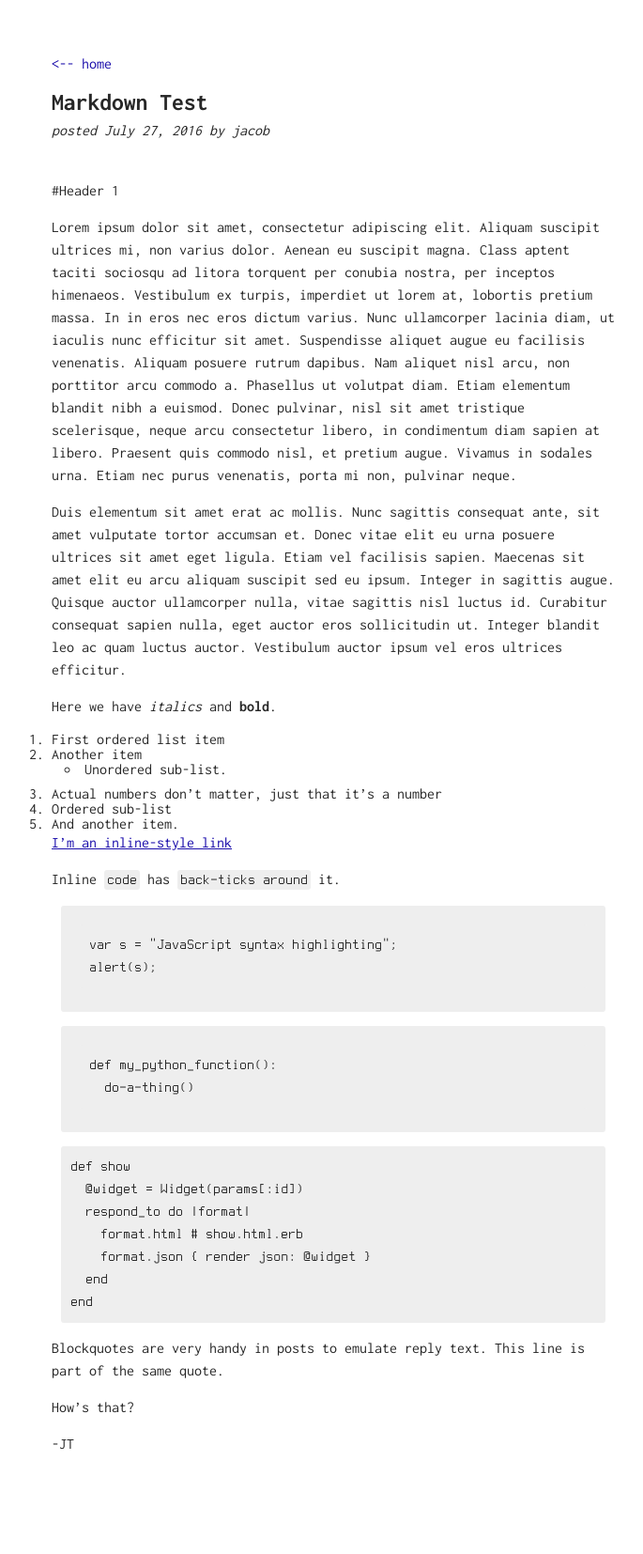
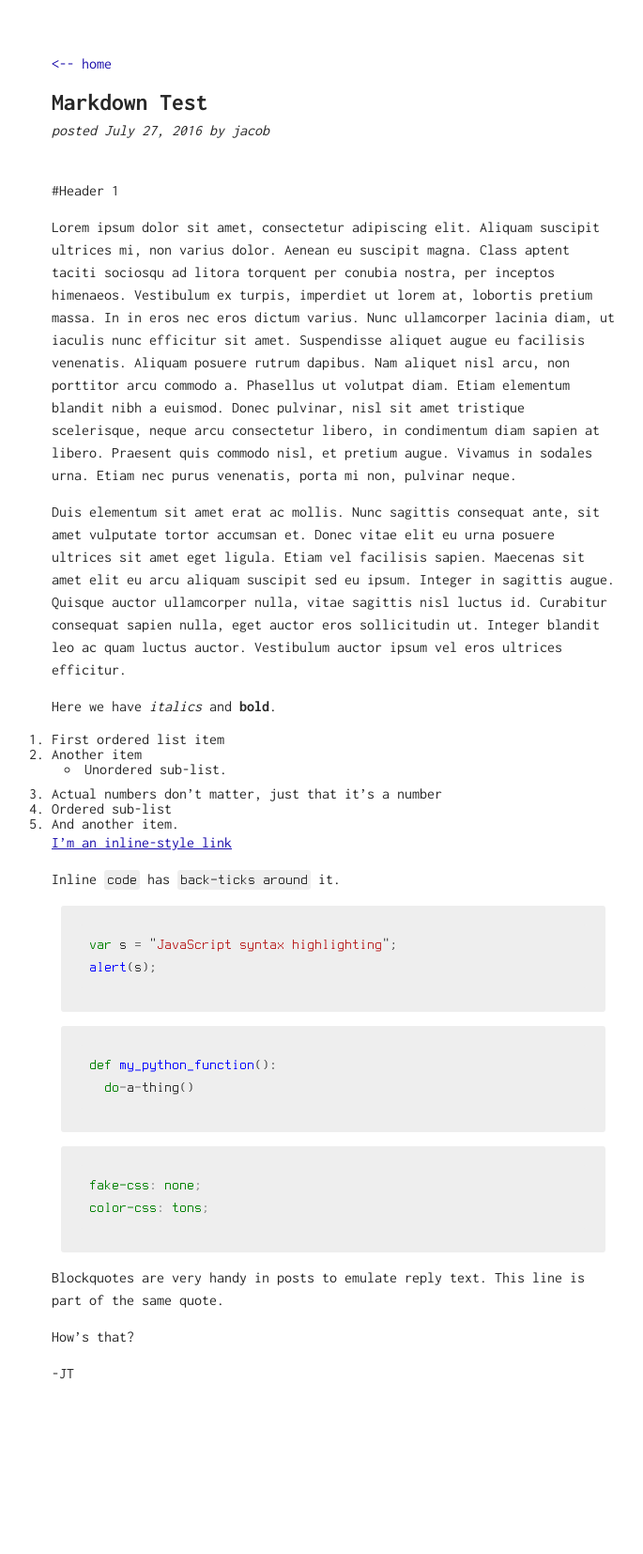
Before and after one commit to blackdoor/blog, a Jekyll site: the page built from _posts/2016-07-27-markdown-test.md, in a window 1280 px wide. Shown: the whole page at 94% size, without its empty margins (285-970 px from the left). Built offline with Jekyll 4.4.1, drawn with Linux system fonts in a browser that asks for light colours; after the commit the page ends 1579 px from its top, so only the background shows below that.

Commit message:
Added new code snippet themes

````diff
--- a/_layouts/default.html
+++ b/_layouts/default.html
@@ -21,6 +21,7 @@
     <link rel="icon" href="/blog/assets/img/favicon.png">
     <link href='https://fonts.googleapis.com/css?family=Inconsolata:400,700' rel='stylesheet' type='text/css'>
     <link rel="stylesheet" type="text/css" href="/blog/assets/css/main.css">
+    <link rel="stylesheet" type="text/css" href="/blog/assets/css/default.css">
 </head>
 
 <body>
--- a/_posts/2016-07-27-markdown-test.md
+++ b/_posts/2016-07-27-markdown-test.md
@@ -27,20 +27,15 @@ var s = "JavaScript syntax highlighting";
 alert(s);
 ```
 
-```python
+``` ruby
 def my_python_function():
   do-a-thing()
 ```
 
-{% highlight ruby %}
-def show
-  @widget = Widget(params[:id])
-  respond_to do |format|
-    format.html # show.html.erb
-    format.json { render json: @widget }
-  end
-end
-{% endhighlight %}
+```css
+fake-css: none;
+color-css: tons;
+```
 
 > Blockquotes are very handy in posts to emulate reply text.
 > This line is part of the same quote.
--- /dev/null
+++ b/assets/css/default.css
@@ -0,0 +1,61 @@
+.highlight .hll { background-color: #ffffcc }
+.highlight .c { color: #408080; font-style: italic } /* Comment */
+.highlight .err { border: 1px solid #FF0000 } /* Error */
+.highlight .k { color: #008000;  } /* Keyword */
+.highlight .o { color: #666666 } /* Operator */
+.highlight .cm { color: #408080; font-style: italic } /* Comment.Multiline */
+.highlight .cp { color: #BC7A00 } /* Comment.Preproc */
+.highlight .c1 { color: #408080; font-style: italic } /* Comment.Single */
+.highlight .cs { color: #408080; font-style: italic } /* Comment.Special */
+.highlight .gd { color: #A00000 } /* Generic.Deleted */
+.highlight .ge { font-style: italic } /* Generic.Emph */
+.highlight .gr { color: #FF0000 } /* Generic.Error */
+.highlight .gh { color: #000080;  } /* Generic.Heading */
+.highlight .gi { color: #00A000 } /* Generic.Inserted */
+.highlight .go { color: #808080 } /* Generic.Output */
+.highlight .gp { color: #000080;  } /* Generic.Prompt */
+.highlight .gs {  } /* Generic.Strong */
+.highlight .gu { color: #800080;  } /* Generic.Subheading */
+.highlight .gt { color: #0040D0 } /* Generic.Traceback */
+.highlight .kc { color: #008000;  } /* Keyword.Constant */
+.highlight .kd { color: #008000;  } /* Keyword.Declaration */
+.highlight .kn { color: #008000;  } /* Keyword.Namespace */
+.highlight .kp { color: #008000 } /* Keyword.Pseudo */
+.highlight .kr { color: #008000;  } /* Keyword.Reserved */
+.highlight .kt { color: #B00040 } /* Keyword.Type */
+.highlight .m { color: #666666 } /* Literal.Number */
+.highlight .s { color: #BA2121 } /* Literal.String */
+.highlight .na { color: #7D9029 } /* Name.Attribute */
+.highlight .nb { color: #008000 } /* Name.Builtin */
+.highlight .nc { color: #0000FF;  } /* Name.Class */
+.highlight .no { color: #880000 } /* Name.Constant */
+.highlight .nd { color: #AA22FF } /* Name.Decorator */
+.highlight .ni { color: #999999;  } /* Name.Entity */
+.highlight .ne { color: #D2413A;  } /* Name.Exception */
+.highlight .nf { color: #0000FF } /* Name.Function */
+.highlight .nl { color: #A0A000 } /* Name.Label */
+.highlight .nn { color: #0000FF;  } /* Name.Namespace */
+.highlight .nt { color: #008000;  } /* Name.Tag */
+.highlight .nv { color: #19177C } /* Name.Variable */
+.highlight .ow { color: #AA22FF;  } /* Operator.Word */
+.highlight .w { color: #bbbbbb } /* Text.Whitespace */
+.highlight .mf { color: #666666 } /* Literal.Number.Float */
+.highlight .mh { color: #666666 } /* Literal.Number.Hex */
+.highlight .mi { color: #666666 } /* Literal.Number.Integer */
+.highlight .mo { color: #666666 } /* Literal.Number.Oct */
+.highlight .sb { color: #BA2121 } /* Literal.String.Backtick */
+.highlight .sc { color: #BA2121 } /* Literal.String.Char */
+.highlight .sd { color: #BA2121; font-style: italic } /* Literal.String.Doc */
+.highlight .s2 { color: #BA2121 } /* Literal.String.Double */
+.highlight .se { color: #BB6622;  } /* Literal.String.Escape */
+.highlight .sh { color: #BA2121 } /* Literal.String.Heredoc */
+.highlight .si { color: #BB6688;  } /* Literal.String.Interpol */
+.highlight .sx { color: #008000 } /* Literal.String.Other */
+.highlight .sr { color: #BB6688 } /* Literal.String.Regex */
+.highlight .s1 { color: #BA2121 } /* Literal.String.Single */
+.highlight .ss { color: #19177C } /* Literal.String.Symbol */
+.highlight .bp { color: #008000 } /* Name.Builtin.Pseudo */
+.highlight .vc { color: #19177C } /* Name.Variable.Class */
+.highlight .vg { color: #19177C } /* Name.Variable.Global */
+.highlight .vi { color: #19177C } /* Name.Variable.Instance */
+.highlight .il { color: #666666 } /* Literal.Number.Integer.Long */
--- /dev/null
+++ b/assets/css/highlight.scss
@@ -0,0 +1,64 @@
+---
+---
+
+.highlight .hll { background-color: #ffffcc }
+.highlight .c { color: #999988; font-style: italic } /* Comment */
+.highlight .err { color: #a61717; background-color: #e3d2d2 } /* Error */
+.highlight .k { color: #000000; font-weight: bold } /* Keyword */
+.highlight .o { color: #000000; font-weight: bold } /* Operator */
+.highlight .cm { color: #999988; font-style: italic } /* Comment.Multiline */
+.highlight .cp { color: #999999; font-weight: bold; font-style: italic } /* Comment.Preproc */
+.highlight .c1 { color: #999988; font-style: italic } /* Comment.Single */
+.highlight .cs { color: #999999; font-weight: bold; font-style: italic } /* Comment.Special */
+.highlight .gd { color: #000000; background-color: #ffdddd } /* Generic.Deleted */
+.highlight .ge { color: #000000; font-style: italic } /* Generic.Emph */
+.highlight .gr { color: #aa0000 } /* Generic.Error */
+.highlight .gh { color: #999999 } /* Generic.Heading */
+.highlight .gi { color: #000000; background-color: #ddffdd } /* Generic.Inserted */
+.highlight .go { color: #888888 } /* Generic.Output */
+.highlight .gp { color: #555555 } /* Generic.Prompt */
+.highlight .gs { font-weight: bold } /* Generic.Strong */
+.highlight .gu { color: #aaaaaa } /* Generic.Subheading */
+.highlight .gt { color: #aa0000 } /* Generic.Traceback */
+.highlight .kc { color: #000000; font-weight: bold } /* Keyword.Constant */
+.highlight .kd { color: #000000; font-weight: bold } /* Keyword.Declaration */
+.highlight .kn { color: #000000; font-weight: bold } /* Keyword.Namespace */
+.highlight .kp { color: #000000; font-weight: bold } /* Keyword.Pseudo */
+.highlight .kr { color: #000000; font-weight: bold } /* Keyword.Reserved */
+.highlight .kt { color: #445588; font-weight: bold } /* Keyword.Type */
+.highlight .m { color: #009999 } /* Literal.Number */
+.highlight .s { color: #d01040 } /* Literal.String */
+.highlight .na { color: #008080 } /* Name.Attribute */
+.highlight .nb { color: #0086B3 } /* Name.Builtin */
+.highlight .nc { color: #445588; font-weight: bold } /* Name.Class */
+.highlight .no { color: #008080 } /* Name.Constant */
+.highlight .nd { color: #3c5d5d; font-weight: bold } /* Name.Decorator */
+.highlight .ni { color: #800080 } /* Name.Entity */
+.highlight .ne { color: #990000; font-weight: bold } /* Name.Exception */
+.highlight .nf { color: #990000; font-weight: bold } /* Name.Function */
+.highlight .nl { color: #990000; font-weight: bold } /* Name.Label */
+.highlight .nn { color: #555555 } /* Name.Namespace */
+.highlight .nt { color: #000080 } /* Name.Tag */
+.highlight .nv { color: #008080 } /* Name.Variable */
+.highlight .ow { color: #000000; font-weight: bold } /* Operator.Word */
+.highlight .w { color: #bbbbbb } /* Text.Whitespace */
+.highlight .mf { color: #009999 } /* Literal.Number.Float */
+.highlight .mh { color: #009999 } /* Literal.Number.Hex */
+.highlight .mi { color: #009999 } /* Literal.Number.Integer */
+.highlight .mo { color: #009999 } /* Literal.Number.Oct */
+.highlight .sb { color: #d01040 } /* Literal.String.Backtick */
+.highlight .sc { color: #d01040 } /* Literal.String.Char */
+.highlight .sd { color: #d01040 } /* Literal.String.Doc */
+.highlight .s2 { color: #d01040 } /* Literal.String.Double */
+.highlight .se { color: #d01040 } /* Literal.String.Escape */
+.highlight .sh { color: #d01040 } /* Literal.String.Heredoc */
+.highlight .si { color: #d01040 } /* Literal.String.Interpol */
+.highlight .sx { color: #d01040 } /* Literal.String.Other */
+.highlight .sr { color: #009926 } /* Literal.String.Regex */
+.highlight .s1 { color: #d01040 } /* Literal.String.Single */
+.highlight .ss { color: #990073 } /* Literal.String.Symbol */
+.highlight .bp { color: #999999 } /* Name.Builtin.Pseudo */
+.highlight .vc { color: #008080 } /* Name.Variable.Class */
+.highlight .vg { color: #008080 } /* Name.Variable.Global */
+.highlight .vi { color: #008080 } /* Name.Variable.Instance */
+.highlight .il { color: #009999 } /* Literal.Number.Integer.Long */
--- /dev/null
+++ b/assets/css/native.scss
@@ -0,0 +1,73 @@
+---
+---
+
+.highlight pre { background-color: #404040 }
+.highlight .hll { background-color: #404040 }
+.highlight .c { color: #999999; font-style: italic } /* Comment */
+.highlight .err { color: #a61717; background-color: #e3d2d2 } /* Error */
+.highlight .g { color: #d0d0d0 } /* Generic */
+.highlight .k { color: #6ab825; font-weight: bold } /* Keyword */
+.highlight .l { color: #d0d0d0 } /* Literal */
+.highlight .n { color: #d0d0d0 } /* Name */
+.highlight .o { color: #d0d0d0 } /* Operator */
+.highlight .x { color: #d0d0d0 } /* Other */
+.highlight .p { color: #d0d0d0 } /* Punctuation */
+.highlight .cm { color: #999999; font-style: italic } /* Comment.Multiline */
+.highlight .cp { color: #cd2828; font-weight: bold } /* Comment.Preproc */
+.highlight .c1 { color: #999999; font-style: italic } /* Comment.Single */
+.highlight .cs { color: #e50808; font-weight: bold; background-color: #520000 } /* Comment.Special */
+.highlight .gd { color: #d22323 } /* Generic.Deleted */
+.highlight .ge { color: #d0d0d0; font-style: italic } /* Generic.Emph */
+.highlight .gr { color: #d22323 } /* Generic.Error */
+.highlight .gh { color: #ffffff; font-weight: bold } /* Generic.Heading */
+.highlight .gi { color: #589819 } /* Generic.Inserted */
+.highlight .go { color: #cccccc } /* Generic.Output */
+.highlight .gp { color: #aaaaaa } /* Generic.Prompt */
+.highlight .gs { color: #d0d0d0; font-weight: bold } /* Generic.Strong */
+.highlight .gu { color: #ffffff; text-decoration: underline } /* Generic.Subheading */
+.highlight .gt { color: #d22323 } /* Generic.Traceback */
+.highlight .kc { color: #6ab825; font-weight: bold } /* Keyword.Constant */
+.highlight .kd { color: #6ab825; font-weight: bold } /* Keyword.Declaration */
+.highlight .kn { color: #6ab825; font-weight: bold } /* Keyword.Namespace */
+.highlight .kp { color: #6ab825 } /* Keyword.Pseudo */
+.highlight .kr { color: #6ab825; font-weight: bold } /* Keyword.Reserved */
+.highlight .kt { color: #6ab825; font-weight: bold } /* Keyword.Type */
+.highlight .ld { color: #d0d0d0 } /* Literal.Date */
+.highlight .m { color: #3677a9 } /* Literal.Number */
+.highlight .s { color: #ed9d13 } /* Literal.String */
+.highlight .na { color: #bbbbbb } /* Name.Attribute */
+.highlight .nb { color: #24909d } /* Name.Builtin */
+.highlight .nc { color: #447fcf; text-decoration: underline } /* Name.Class */
+.highlight .no { color: #40ffff } /* Name.Constant */
+.highlight .nd { color: #ffa500 } /* Name.Decorator */
+.highlight .ni { color: #d0d0d0 } /* Name.Entity */
+.highlight .ne { color: #bbbbbb } /* Name.Exception */
+.highlight .nf { color: #447fcf } /* Name.Function */
+.highlight .nl { color: #d0d0d0 } /* Name.Label */
+.highlight .nn { color: #447fcf; text-decoration: underline } /* Name.Namespace */
+.highlight .nx { color: #d0d0d0 } /* Name.Other */
+.highlight .py { color: #d0d0d0 } /* Name.Property */
+.highlight .nt { color: #6ab825; font-weight: bold } /* Name.Tag */
+.highlight .nv { color: #40ffff } /* Name.Variable */
+.highlight .ow { color: #6ab825; font-weight: bold } /* Operator.Word */
+.highlight .w { color: #666666 } /* Text.Whitespace */
+.highlight .mf { color: #3677a9 } /* Literal.Number.Float */
+.highlight .mh { color: #3677a9 } /* Literal.Number.Hex */
+.highlight .mi { color: #3677a9 } /* Literal.Number.Integer */
+.highlight .mo { color: #3677a9 } /* Literal.Number.Oct */
+.highlight .sb { color: #ed9d13 } /* Literal.String.Backtick */
+.highlight .sc { color: #ed9d13 } /* Literal.String.Char */
+.highlight .sd { color: #ed9d13 } /* Literal.String.Doc */
+.highlight .s2 { color: #ed9d13 } /* Literal.String.Double */
+.highlight .se { color: #ed9d13 } /* Literal.String.Escape */
+.highlight .sh { color: #ed9d13 } /* Literal.String.Heredoc */
+.highlight .si { color: #ed9d13 } /* Literal.String.Interpol */
+.highlight .sx { color: #ffa500 } /* Literal.String.Other */
+.highlight .sr { color: #ed9d13 } /* Literal.String.Regex */
+.highlight .s1 { color: #ed9d13 } /* Literal.String.Single */
+.highlight .ss { color: #ed9d13 } /* Literal.String.Symbol */
+.highlight .bp { color: #24909d } /* Name.Builtin.Pseudo */
+.highlight .vc { color: #40ffff } /* Name.Variable.Class */
+.highlight .vg { color: #40ffff } /* Name.Variable.Global */
+.highlight .vi { color: #40ffff } /* Name.Variable.Instance */
+.highlight .il { color: #3677a9 } /* Literal.Number.Integer.Long */
--- /dev/null
+++ b/assets/css/old-main.scss
@@ -0,0 +1,212 @@
+---
+---
+
+@import "reset";
+@import "config";
+
+body {
+    color: $color-black;
+    background: $color-white;
+    font-family: 'Inconsolata', ;
+    font-size: 100%;
+    font-weight: 400;
+}
+h1 {
+    margin-bottom: 5px;
+}
+p {
+    font-size: 1em;
+    line-height: 150%;
+}
+a {
+  color: $color-link;
+  text-decoration: none;
+  &:visited {
+    color: $color-link;
+    text-decoration: none;
+  }
+  &:hover {
+    color: $color-link;
+    text-decoration: underline;
+  }
+  &:active {
+    color: $color-link;
+    text-decoration: none;
+  }
+}
+ul {
+    list-style: none;
+    li {
+        padding: 5px;
+        padding-left: 10px;
+        @media screen and (max-width: $br) {
+            padding: 10px 0 10px 0;
+        }
+    }
+}
+
+
+.wrapper {
+    max-width: 600px;
+    margin: auto;
+    padding: 60px 30px 60px 30px;
+    @media screen and (max-width: $br) {
+        padding: 20px;
+    }
+}
+
+
+.header {
+    display: flex;
+    justify-content: space-between;
+    align-items: baseline;
+    padding-bottom: 50px;
+    @media screen and (max-width: $br) {
+        display: block;
+    }
+    h1 {
+        font-size: 2em;
+        margin-bottom: 0;
+    }
+    ul {
+        margin-top: 10px;
+        li {
+            display: inline;
+            padding: 0;
+            padding-left: 5px;
+        }
+    }
+}
+
+
+.portfolio {
+    padding-bottom: 30px;
+    h1 {
+        font-size: 1.4em;
+        margin-bottom: 5px;
+    }
+}
+
+
+
+.blog {
+    padding-bottom: 30px;
+    h1 {
+        font-size: 1.4em;
+        margin-bottom: 5px;
+    }
+}
+
+
+.post {
+    padding-bottom: 30px;
+    &__title {
+        font-size: 1.6em;
+        font-weight: 700;
+        margin-top: 20px;
+        margin-bottom: 5px;
+    }
+    &__date {
+        font-size: 1em;
+        font-style: italic;
+    }
+    &__content {
+        padding-top: 40px;
+        h1 {
+            font-size: 1.25em;
+            font-weight: 700;
+            margin-top: 30px;
+            margin-bottom: 5px;
+        }
+        p {
+            font-size: 1em;
+            line-height: 150%;
+            margin-bottom: 15px;
+        }
+        a {
+            text-decoration: underline;
+            &:hover {
+                font-weight: bold;
+            }
+        }
+        strong {
+            font-weight: 700;
+        }
+        em {
+            font-style: italic;
+        }
+        ul {
+            font-size: 1em;
+            list-style: circle;
+            margin-left: 30px;
+            margin-top: -5px;
+            margin-bottom: 5px;
+            li {
+                padding: 5px;
+                padding-left: 5px;
+                @media screen and (max-width: $br) {
+                    padding: 10px 0 10px 0;
+                }
+            }
+            @media screen and (max-width: $br) {
+                margin-left: 10px;
+            }
+        }
+        img {
+            margin-top: 10px;
+            margin-bottom: 10px;
+            @media screen and (max-width: $br) {
+                width: 100%;
+                margin: auto;
+            }
+        }
+        code {
+            padding: 3px;
+			font-family: "Courier New", Courier, monospace;
+            font-size: 0.9em;
+            border-radius: 3px;
+            background: $color-grey;
+        }
+        .highlight {
+            margin: 10px;
+			font-family: "Courier New", Courier, monospace;
+            margin-bottom: 15px;
+            padding: 10px;
+            line-height: 1.5;
+            border-radius: 3px;
+            background: $color-grey;
+            code {
+                padding:0px;
+                background: none;
+            }
+        }
+        .codebreak {
+            margin: 15px;
+            border: 0;
+            border-bottom: 1px dashed $color-black;
+        }
+    }
+}
+
+.about {
+    &__title {
+        font-size: 1.6em;
+        font-weight: 700;
+        margin-top: 20px;
+        margin-bottom: 10px;
+    }
+    &__content {
+        margin-top: 20px;
+        h1 {
+            font-size: 1.2em;
+            font-style: italic;
+            margin-top: 30px;
+            margin-bottom: 5px;
+        }
+        p {
+            font-size: 1em;
+            line-height: 150%;
+            margin-bottom: 10px;
+        }
+    }
+}
````
